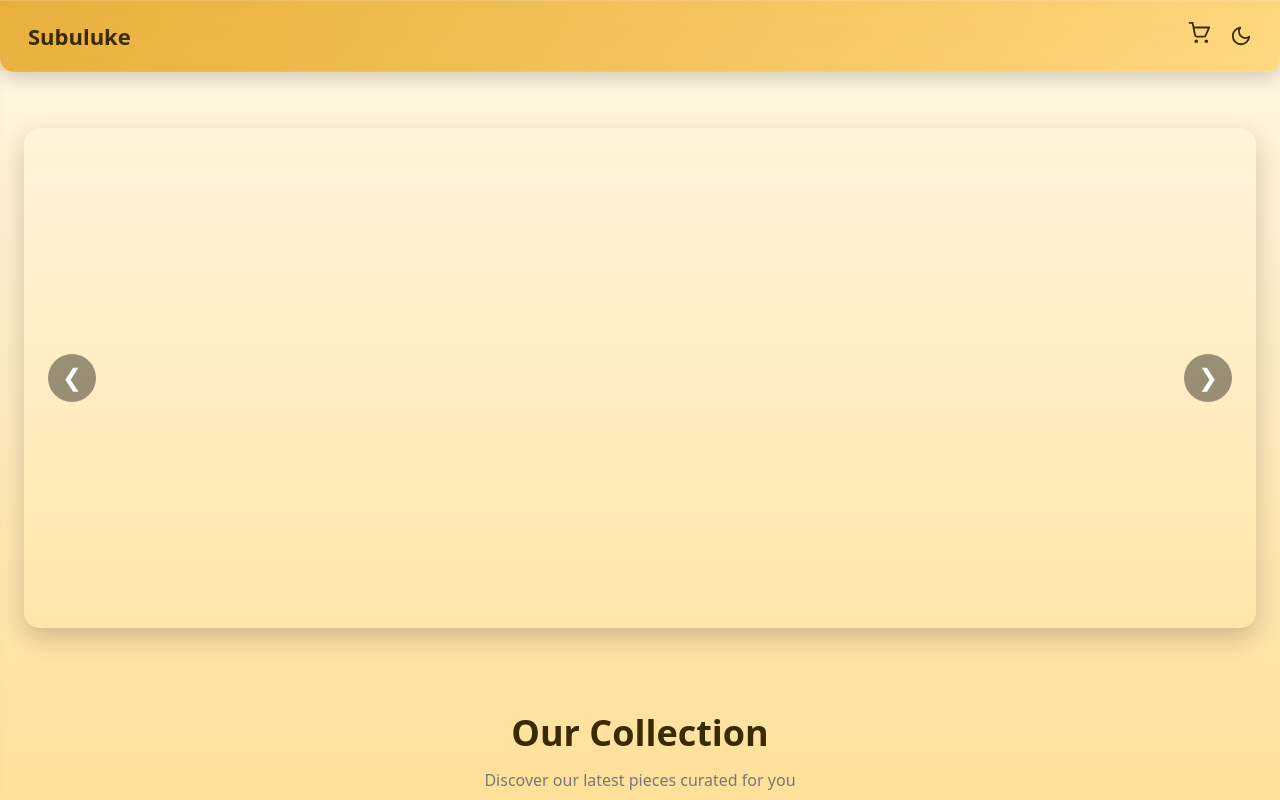
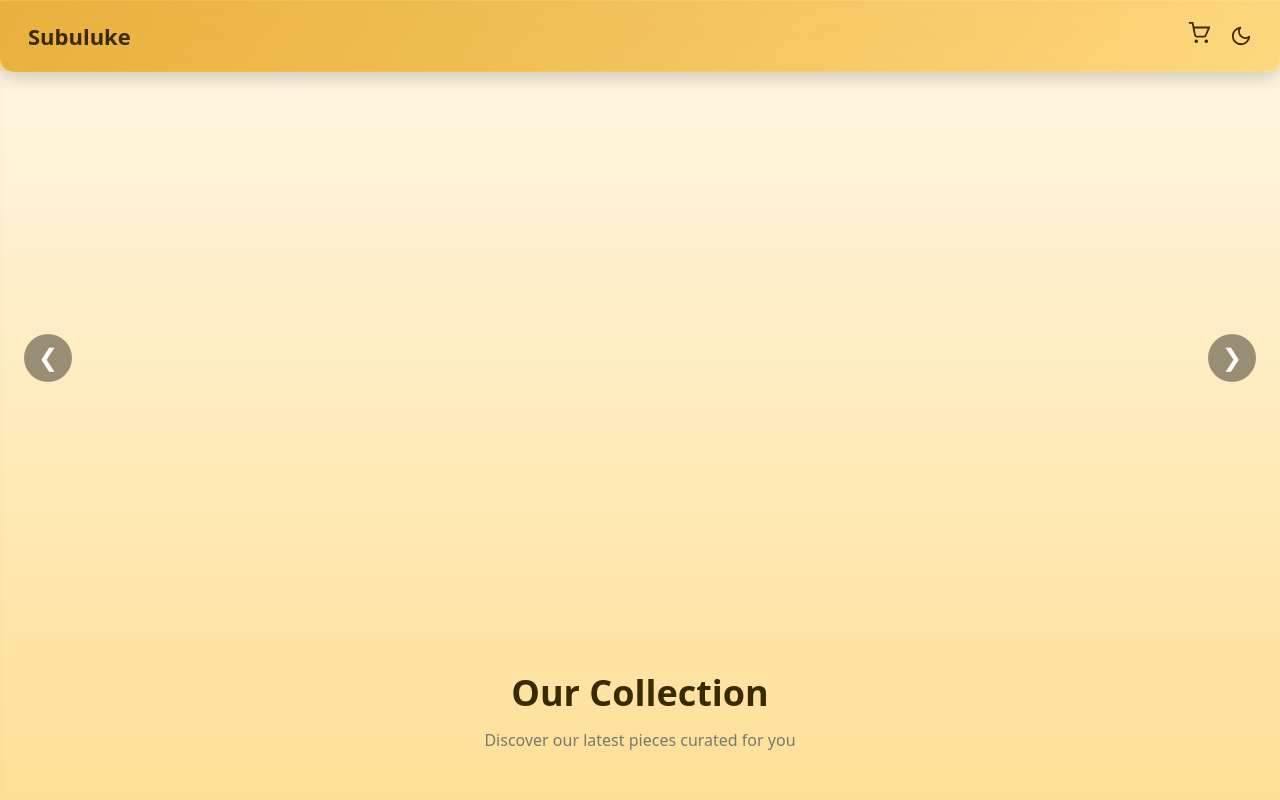
Before and after one commit to Popoeson/subuluke, a website: page index.html in a window 1280 px wide. Shown: the top 800 px of the page. Drawn offline with Linux system fonts and the light colour scheme; no server answers.

Commit message:
Update index.html

```diff
--- a/index.html
+++ b/index.html
@@ -282,15 +282,19 @@ Responsive
 
 /* =========================
 HERO
-========================= */
+===========================*/
 
 .hero{
+  width:100%;
   height:500px;
+
   position:relative;
   overflow:hidden;
-  border-radius:16px;
-  margin:20px 24px;
-  box-shadow:0 10px 28px rgba(0,0,0,0.2);
+
+  margin:0;
+  border-radius:0;
+
+  box-shadow:none;
 }
 
 /* TRACK */
```
